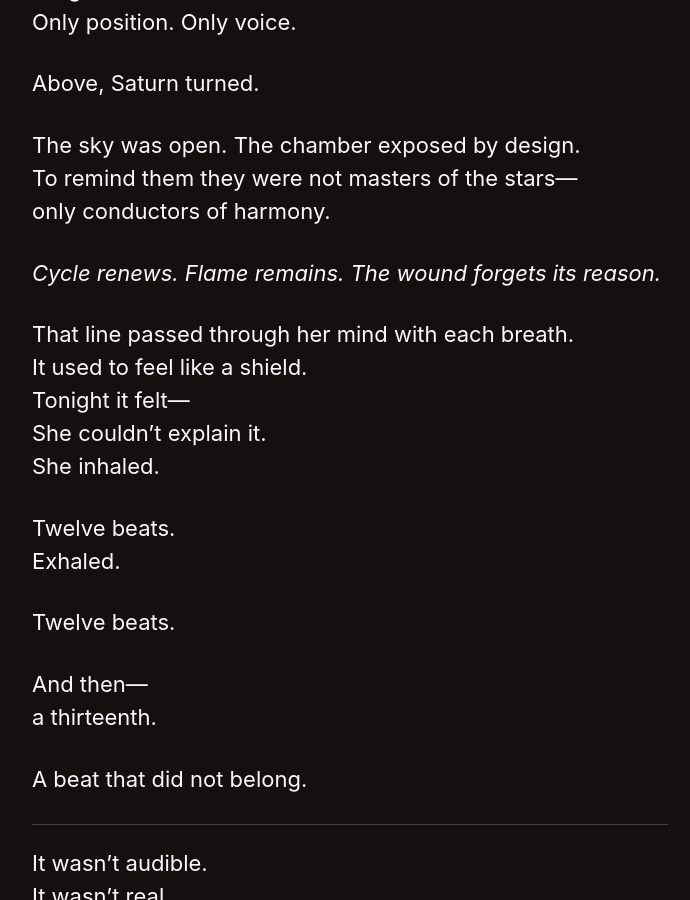
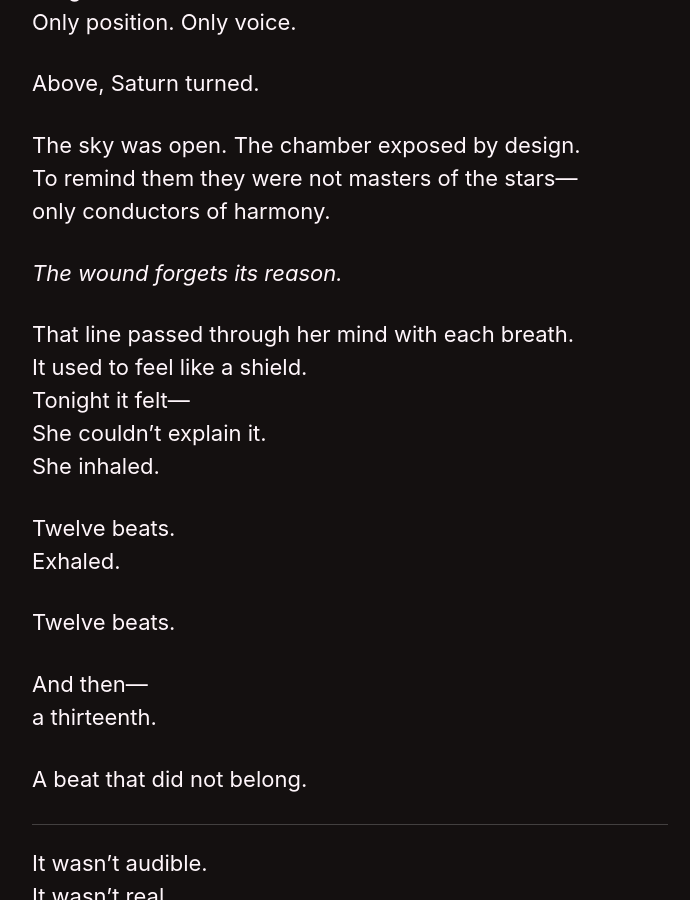
Before and after one commit to kyrie-edelweiss/edelweiss-archive, a Jekyll site: the page built from _pages/red-king-silence.md, in a window 1280 px wide and 900 px high, scrolled down 15246 px. Shown: the whole window, without its empty margins (290-980 px from the left). Built offline with Jekyll 4.4.1, drawn with Linux system fonts in a browser that asks for light colours; cached includes are drawn as plain includes; our own code applies the rules of GitHub Pages for plain Markdown files; some of the changed text lies outside the part shown.

Commit message:
Update red-king-silence.md

```diff
--- a/_pages/red-king-silence.md
+++ b/_pages/red-king-silence.md
@@ -495,7 +495,7 @@ The sky was open. The chamber exposed by design.
 To remind them they were not masters of the stars—
 only conductors of harmony.
 
-*Cycle renews. Flame remains. The wound forgets its reason.*
+*The wound forgets its reason.*
 
 That line passed through her mind with each breath.
 It used to feel like a shield.
@@ -678,7 +678,7 @@ The chant had stopped.
 Not aloud—there was no chanting tonight.
 But in her mind.
 
-*Cycle renews…*
+*The wound…*
 
 No.
 She couldn’t remember the rest.
```
